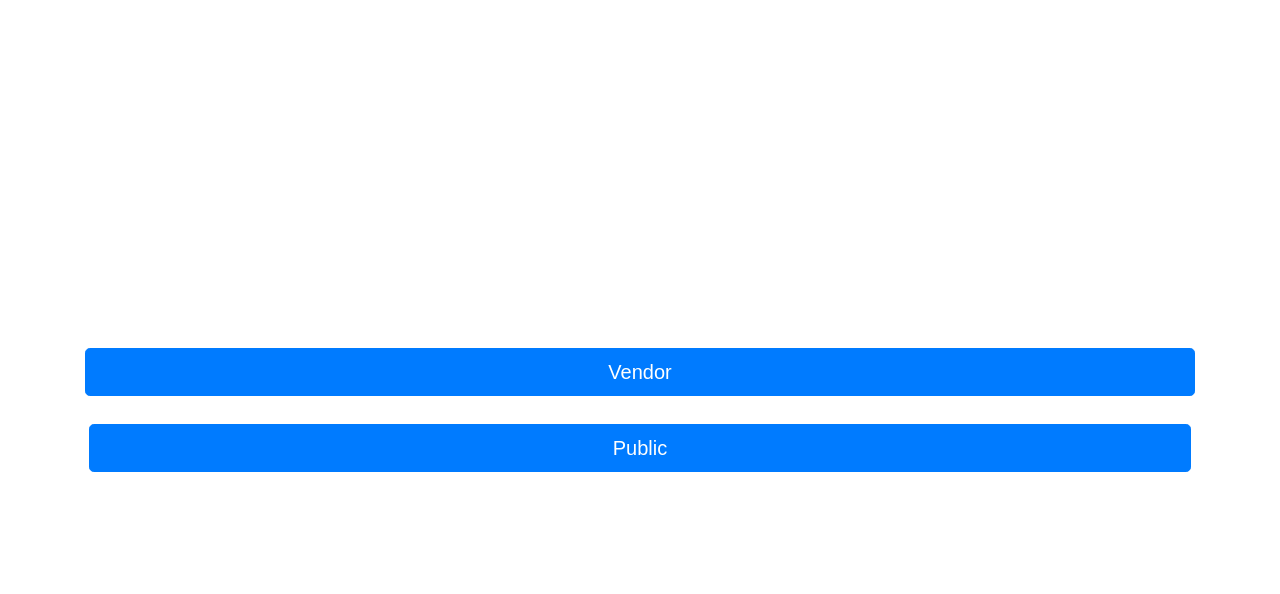
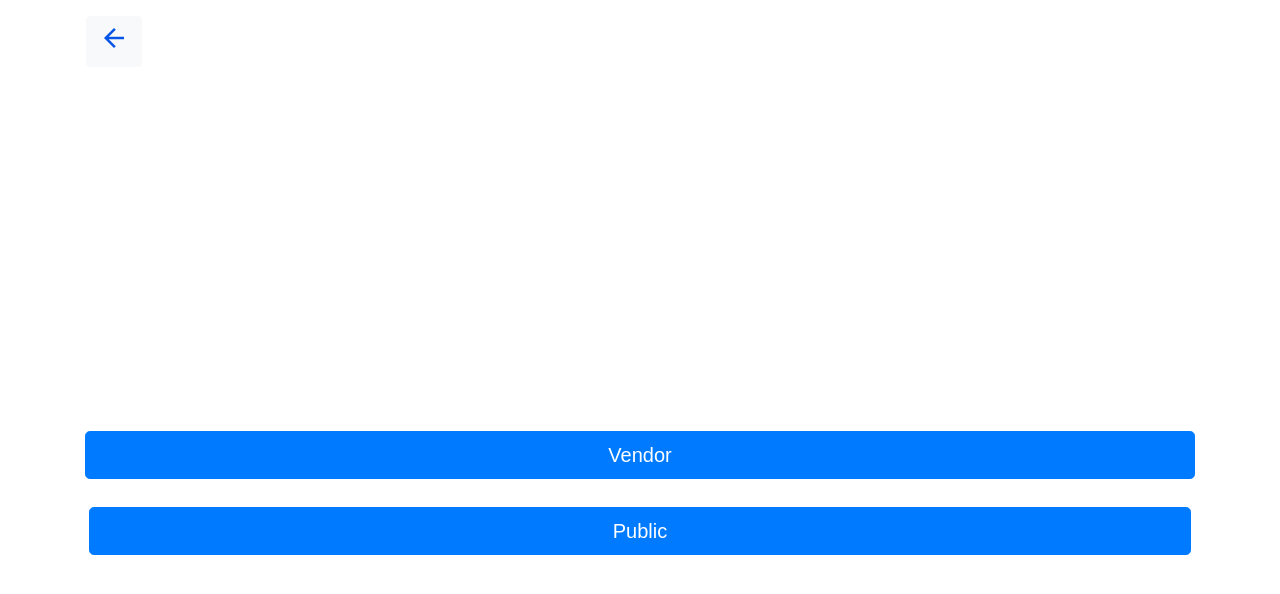
Before and after one commit to aphrem-thomas/refugee-management, a React (Create React App) app in the folder refugee_management/: page /supplysecondpage in a window 1280 px wide. Shown: the top 594 px of the page. Built offline with nearby package versions, Linux system fonts and the light colour scheme; what redux-immutable-state-invariant would draw is missing.

Commit message:
added back arrow, refresh button

```diff
--- a/refugee_management/src/App.css
+++ b/refugee_management/src/App.css
@@ -82,6 +82,11 @@
   color: #e62107;
   font-size:50px;
 }
+
+.backbtn{
+  color: #0755e6;
+  font-size:30px;
+}
 @keyframes App-logo-spin {
   from { transform: rotate(0deg); }
   to { transform: rotate(360deg); }
--- a/refugee_management/src/components/medicaldashboard.jsx
+++ b/refugee_management/src/components/medicaldashboard.jsx
@@ -223,7 +223,8 @@ class Medicaldashboard extends React.Component {
             <div>
                 <div className="card text-white bg-primary-frontpage mb-3">
                     <div className="card-body">
-                        <h1 className="card-title">{this.props.Vendor.firstName}</h1>
+                        <h1 className="card-title">Medical Inventory Dashboard</h1>
+                        <h3 className="fontred"> Welcome <div className="fontred">{this.props.Vendor.firstName}</div></h3>
                         <p className="card-text">You can add the detail using + button and remove using - button</p>
                     </div>
 
--- a/refugee_management/src/components/medicalpublic.jsx
+++ b/refugee_management/src/components/medicalpublic.jsx
@@ -17,11 +17,15 @@ class Medicalpublic extends React.Component {
             "MedicineState": [], "VaccineState": [], "SyringeState": []
         }
     }
+    moveBack(e){
+        this.props.history.push("/supplysecondpage");
+    }
 
     render() {
         return (
             <BrowserRouter>
                 <div>
+                <button className="btn btn-light m-3" onClick={this.moveBack.bind(this)}><span><i className="material-icons backbtn">arrow_back</i></span></button>
                     <Navbar title={"Medical Supply"} />
                     <div className="mt-2">
                     <button className="btn btn-outline-primary mx-1"><Link to='/supplysecondpage/public/'>Blood</Link></button>
--- a/refugee_management/src/components/refugeeSecondPage.jsx
+++ b/refugee_management/src/components/refugeeSecondPage.jsx
@@ -3,9 +3,14 @@ import {BrowserRouter, Route, Link} from 'react-router-dom';
 import doctor from '../images/doctor1.jpg';
 
 class SecondPage extends React.Component{
+    moveBack(e){
+        this.props.history.push("/");
+    }
     render(){
         return(
             <div className="container cartoonpage h-100">
+            <button className="btn btn-light m-3" onClick={this.moveBack.bind(this)}><span><i className="material-icons backbtn">arrow_back</i></span></button>
+
                 <div className="d-flex justify-content-center mt-3">
                     <img src={doctor} height="300" width="350"/>
                 </div>
--- a/refugee_management/src/components/refugeeSignIn.jsx
+++ b/refugee_management/src/components/refugeeSignIn.jsx
@@ -15,9 +15,13 @@ class RefugeeSignIn extends React.Component{
             this.props.history.push("/refugeesecondpage/refugeesingin/user");
         });
     }
+    moveBack(e){
+        this.props.history.push("/refugeesecondpage");
+    }
     render(){
         return(
             <div className="RefugeeSignIn h-100">
+            <button className="btn btn-light mt-2 mx-2" onClick={this.moveBack.bind(this)}><span><i className="material-icons backbtn">arrow_back</i></span></button>
                 <Navbar title="RMS"/>
                 <div className="prescription d-flex justify-content-center"></div>
             <div className='row d-flex justify-content-center h-100 '>
--- a/refugee_management/src/components/supplysecondpage.jsx
+++ b/refugee_management/src/components/supplysecondpage.jsx
@@ -11,9 +11,13 @@ class Supplysecondpage extends React.Component{
         this.props.history.push("/supplysecondpage/public");
 
     }
+    moveBack(e){
+        this.props.history.push("/");
+    }
     render(){
         return(
             <div className="container cartoonpage h-100">
+                <button className="btn btn-light m-3" onClick={this.moveBack.bind(this)}><span><i className="material-icons backbtn">arrow_back</i></span></button>
                 <div className="d-flex align-items-center h-100">
                     <div className="col-lg-12 col-sm-12">
                         <Link to='/supplysecondpage/vendorlogin' className='p-1'>
--- a/refugee_management/src/components/userMedicalRecord.jsx
+++ b/refugee_management/src/components/userMedicalRecord.jsx
@@ -1,8 +1,18 @@
 import React from 'react';
 import { connect } from 'react-redux';
-
+import * as actionCreator from './action/actionCreator.js';
 
 class UserMedicalRecord extends React.Component {
+    constructor(props){
+        super(props);
+        this.state={"btnstate":false}
+    }
+    onClick(){
+        this.setState({btnstate:true})
+        this.props.dispatch(actionCreator.fetch(this.props.state1.refugeeId)).then(()=>{
+            this.setState({btnstate:false});
+        })
+    }
     render() {
 
         return (
@@ -24,10 +34,10 @@ class UserMedicalRecord extends React.Component {
                                 </tr>
                             </thead>
                             <tbody>
-                                {this.props.state1.medicalRecords.map((item) => {
+                                {this.props.state1.medicalRecords.map((item,i) => {
                                     let doc = item.physician.split('#');
                                     return (
-                                        <tr>
+                                        <tr key={i}>
                                             <td>{item.date}</td>
                                             <td>{item.hospital}</td>
                                             <td>{item.issue}</td>
@@ -44,11 +54,19 @@ class UserMedicalRecord extends React.Component {
                         </table>
                     </div>
                 </div>
+                <div><button disabled={this.state.btnstate} className="btn btn-primary" onClick={this.onClick.bind(this)}>Refresh</button></div>
             </div>
 
         );
 
     }
+
+    componentDidMount(){
+        setTimeout(()=>{
+            this.props.dispatch(actionCreator.fetch(this.props.state1.refugeeId))
+    }),2000
+}
+
 }
 
 function mapStateToProps(state, ownProps) {
--- a/refugee_management/src/components/vendorSignIn.jsx
+++ b/refugee_management/src/components/vendorSignIn.jsx
@@ -17,9 +17,13 @@ class VendorSignIn extends React.Component{
         // if(document.getElementById("vendorid").value=="abcd" && document.getElementById("vendorpassword").value=="1234" )
         //     this.props.history.push("/supplysecondpage/vendorlogin/user");
     }
+    moveBack(e){
+        this.props.history.push("/supplysecondpage");
+    }
     render(){
         return(
             <div>
+                <button className="btn btn-light mx-3 mt-3" onClick={this.moveBack.bind(this)}><span><i className="material-icons backbtn">arrow_back</i></span></button>
                 <Navbar title={"Medical Supply"}/>
             <div className='row d-flex justify-content-center align-items-center h-100'>
                 <div className='col-lg-6 co-sm-12'>
```
